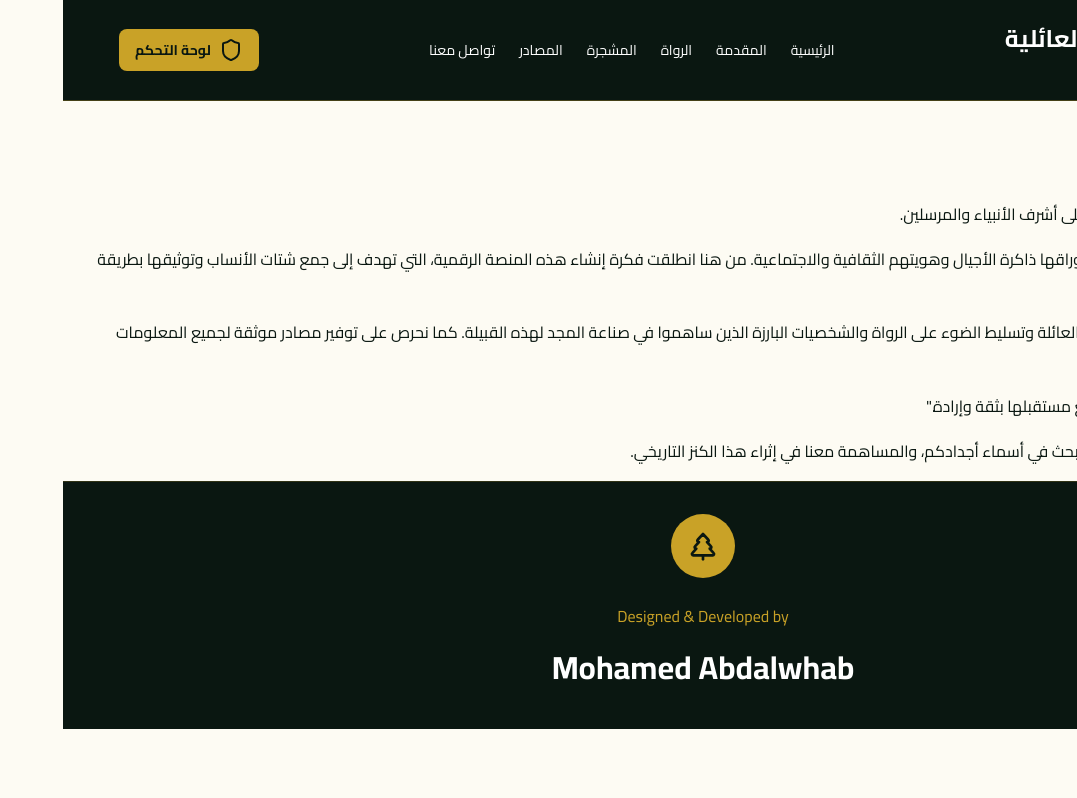
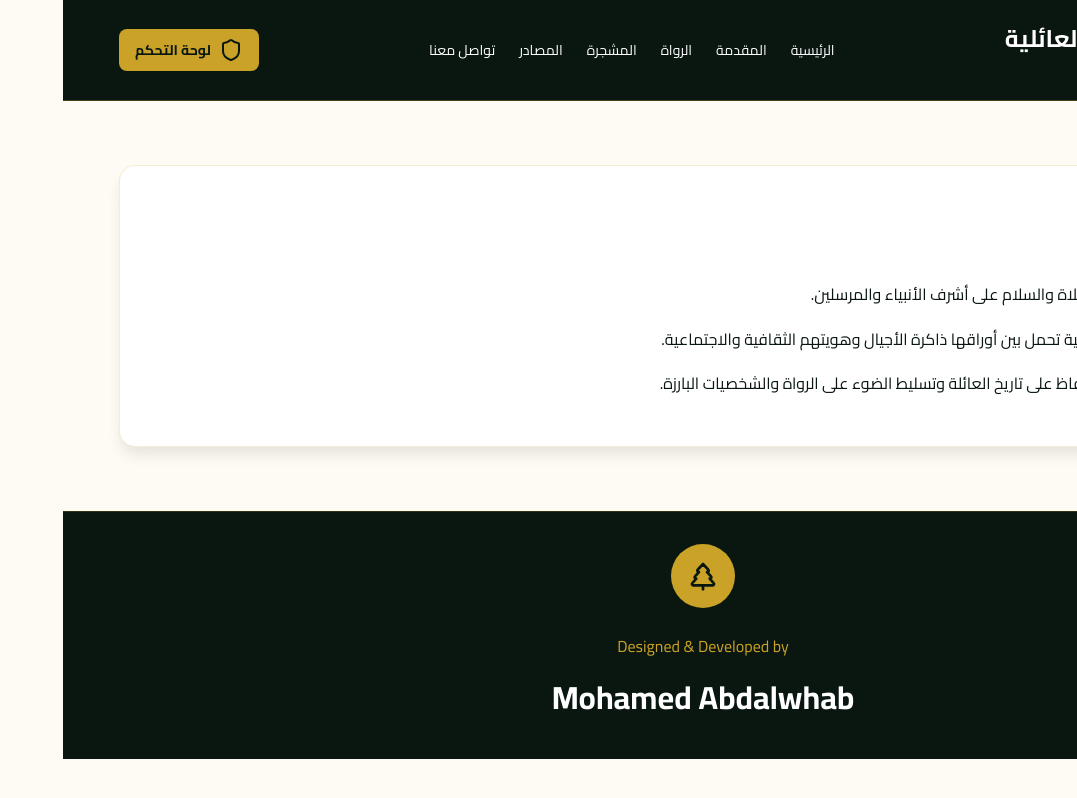
Before and after one commit to Mohamed122-r/genealogy-platform, a Next.js app: page /introduction in a window 1280 px wide. Shown: the whole page, without its empty margins (203-1280 px from the left). Built offline with nearby package versions, Linux system fonts and the light colour scheme.

Commit message:
Revise IntroductionPage component structure
Refactored the introduction page layout and content structure.

```diff
--- a/app/(public)/introduction/page.tsx
+++ b/app/(public)/introduction/page.tsx
@@ -1,46 +1,21 @@
-import { Card, CardContent } from "@/components/ui/card";
-
 export default function IntroductionPage() {
   return (
-    <div className="container mx-auto px-4 py-16">
-      <div className="max-w-4xl mx-auto">
-        <h1 className="text-5xl font-heritage font-bold text-deep-green text-center mb-8">
-          المقدمة
-        </h1>
-
-        <div className="w-32 h-1 bg-gold-500 mx-auto mb-12 rounded-full"></div>
-
-        <Card className="bg-white border-gold-500/30 shadow-lg">
-          <CardContent className="p-10 space-y-6 text-lg leading-loose text-gray-700">
-            <p>
-              <span className="font-bold text-deep-green text-2xl">الحمد لله رب العالمين، والصلاة والسلام على أشرف الأنبياء والمرسلين.</span>
-            </p>
-
-            <p>
-              تعد الشجرة العائلية وثيقة حية تحمل بين أوراقها ذاكرة الأجيال وهويتهم الثقافية والاجتماعية.
-              من هنا انطلقت فكرة إنشاء هذه المنصة الرقمية، التي تهدف إلى جمع شتات الأنساب وتوثيقها
-              بطريقة علمية دقيقة وميسورة للجميع.
-            </p>
-
-            <p>
-              تهدف هذه المنصة إلى الحفاظ على تاريخ العائلة وتسليط الضوء على الرواة والشخصيات البارزة
-              الذين ساهموا في صناعة المجد لهذه القبيلة. كما نحرص على توفير مصادر موثقة لجميع المعلومات
-              المقدمة، لضمان دقة النسب وصحته.
-            </p>
-
-            <div className="bg-heritage-bg border-r-4 border-gold-500 p-6 rounded-l-lg my-8">
-              <p className="italic text-deep-green">
-                "العائلة التي تحفظ تاريخها هي عائلة تصنع مستقبلها بثقة وإرادة."
-              </p>
-            </div>
-
-            <p>
-              ندعوكم لاستكشاف الشجرة التفاعلية، والبحث في أسماء أجدادكم، والمساهمة معنا في إثراء هذا
-              الكنز التاريخي.
-            </p>
-          </CardContent>
-        </Card>
+    <section className="content-section">
+      <div className="content-container">
+        <div className="content-card">
+          <h1 className="text-4xl font-bold mb-6 text-center">المقدمة</h1>
+          <div className="h-1 w-32 bg-[#C9A227] mx-auto mb-8"></div>
+          <p className="text-lg leading-loose text-gray-700 mb-4">
+            الحمد لله رب العالمين، والصلاة والسلام على أشرف الأنبياء والمرسلين.
+          </p>
+          <p className="text-lg leading-loose text-gray-700 mb-4">
+            تعد الشجرة العائلية وثيقة حية تحمل بين أوراقها ذاكرة الأجيال وهويتهم الثقافية والاجتماعية.
+          </p>
+          <p className="text-lg leading-loose text-gray-700">
+            تهدف هذه المنصة إلى الحفاظ على تاريخ العائلة وتسليط الضوء على الرواة والشخصيات البارزة.
+          </p>
+        </div>
       </div>
-    </div>
+    </section>
   );
 }
```
